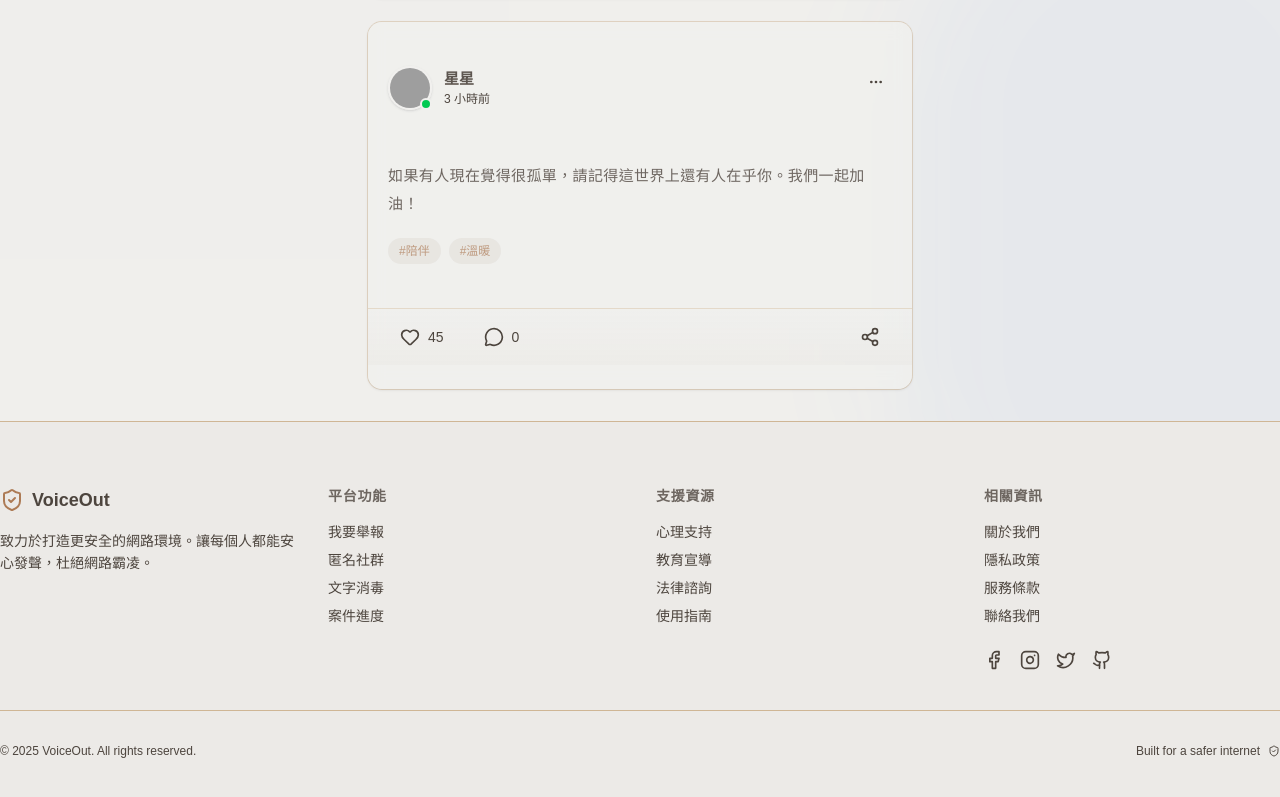
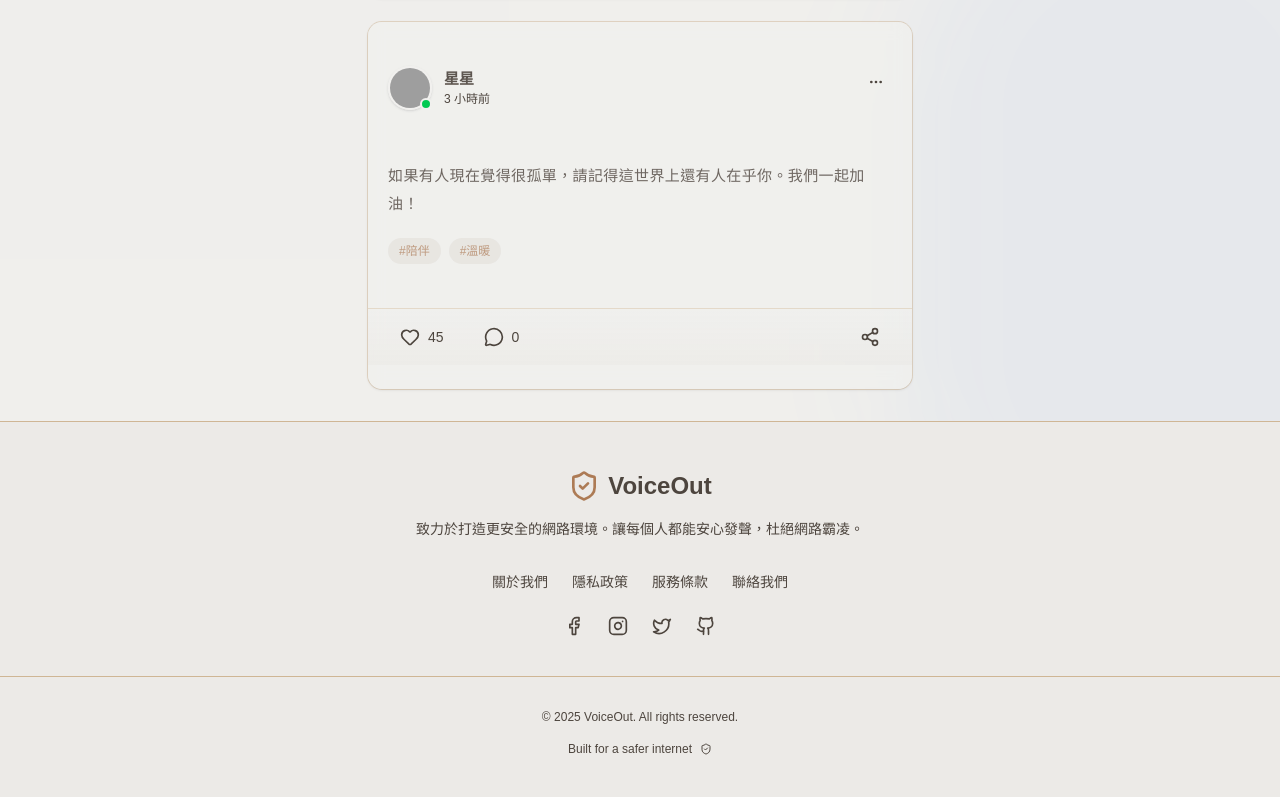
Before and after one commit to wall4oppy/VoiceOut, a Next.js app: page /support/peer-group in a window 1280 px wide. Shown: the part 1520-2317 px from the top of the page. Built offline with nearby package versions, Linux system fonts and the light colour scheme; grey boxes are pictures that could not be loaded; a web font is replaced by a local one.

Commit message:
style: simplify and center footer

```diff
--- a/src/components/site-footer.tsx
+++ b/src/components/site-footer.tsx
@@ -4,45 +4,21 @@ import { ShieldCheck, Github, Twitter, Facebook, Instagram } from "lucide-react"
 export function SiteFooter() {
     return (
         <footer className="border-t bg-muted/30">
-            <div className="container py-10 md:py-16">
-                <div className="grid grid-cols-1 gap-8 md:grid-cols-4">
+            <div className="container py-10 md:py-12 flex flex-col items-center text-center">
                 {/* Brand Section */}
-                    <div className="flex flex-col space-y-4">
+                <div className="flex flex-col items-center space-y-4 mb-8">
                     <Link href="/" className="flex items-center space-x-2">
-                            <ShieldCheck className="h-6 w-6 text-primary" />
-                            <span className="font-bold text-lg">VoiceOut</span>
+                        <ShieldCheck className="h-8 w-8 text-primary" />
+                        <span className="font-bold text-2xl">VoiceOut</span>
                     </Link>
-                        <p className="text-sm text-muted-foreground leading-relaxed max-w-xs">
+                    <p className="text-sm text-muted-foreground leading-relaxed max-w-md">
                         致力於打造更安全的網路環境。讓每個人都能安心發聲，杜絕網路霸凌。
                     </p>
                 </div>
 
-                    {/* Platform Links */}
-                    <div className="flex flex-col space-y-4">
-                        <h4 className="font-semibold text-sm tracking-wider uppercase text-foreground/80">平台功能</h4>
-                        <nav className="flex flex-col space-y-2 text-sm text-muted-foreground">
-                            <Link href="/report" className="hover:text-primary transition-colors">我要舉報</Link>
-                            <Link href="/support/peer-group" className="hover:text-primary transition-colors">匿名社群</Link>
-                            <Link href="/tools/text-detoxifier" className="hover:text-primary transition-colors">文字消毒</Link>
-                            <Link href="/dashboard" className="hover:text-primary transition-colors">案件進度</Link>
-                        </nav>
-                    </div>
-
-                    {/* Resources Links */}
-                    <div className="flex flex-col space-y-4">
-                        <h4 className="font-semibold text-sm tracking-wider uppercase text-foreground/80">支援資源</h4>
-                        <nav className="flex flex-col space-y-2 text-sm text-muted-foreground">
-                            <Link href="/support" className="hover:text-primary transition-colors">心理支持</Link>
-                            <Link href="/education" className="hover:text-primary transition-colors">教育宣導</Link>
-                            <Link href="/legal" className="hover:text-primary transition-colors">法律諮詢</Link>
-                            <Link href="/guide" className="hover:text-primary transition-colors">使用指南</Link>
-                        </nav>
-                    </div>
-
                 {/* Legal & Social */}
-                    <div className="flex flex-col space-y-4">
-                        <h4 className="font-semibold text-sm tracking-wider uppercase text-foreground/80">相關資訊</h4>
-                        <nav className="flex flex-col space-y-2 text-sm text-muted-foreground">
+                <div className="flex flex-col items-center space-y-6">
+                    <nav className="flex flex-wrap justify-center gap-6 text-sm text-muted-foreground">
                         <Link href="/about" className="hover:text-primary transition-colors">關於我們</Link>
                         <Link href="/privacy" className="hover:text-primary transition-colors">隱私政策</Link>
                         <Link href="/terms" className="hover:text-primary transition-colors">服務條款</Link>
@@ -50,7 +26,7 @@ export function SiteFooter() {
                     </nav>
 
                     {/* Social Icons */}
-                        <div className="flex items-center space-x-4 pt-2">
+                    <div className="flex items-center space-x-6">
                         <Link href="#" className="text-muted-foreground hover:text-primary transition-colors">
                             <Facebook className="h-5 w-5" />
                             <span className="sr-only">Facebook</span>
@@ -69,14 +45,13 @@ export function SiteFooter() {
                         </Link>
                     </div>
                 </div>
-                </div>
 
                 {/* Bottom Bar */}
-                <div className="mt-10 pt-8 border-t flex flex-col items-center justify-between gap-4 md:flex-row">
-                    <p className="text-xs text-muted-foreground text-center md:text-left">
+                <div className="mt-10 pt-8 border-t w-full flex flex-col items-center gap-4">
+                    <p className="text-xs text-muted-foreground">
                         © 2025 VoiceOut. All rights reserved.
                     </p>
-                    <p className="text-xs text-muted-foreground text-center md:text-right flex items-center gap-2">
+                    <p className="text-xs text-muted-foreground flex items-center gap-2">
                         Built for a safer internet <ShieldCheck className="h-3 w-3" />
                     </p>
                 </div>
```
Lines whose indentation alone changed are shown as unchanged.
